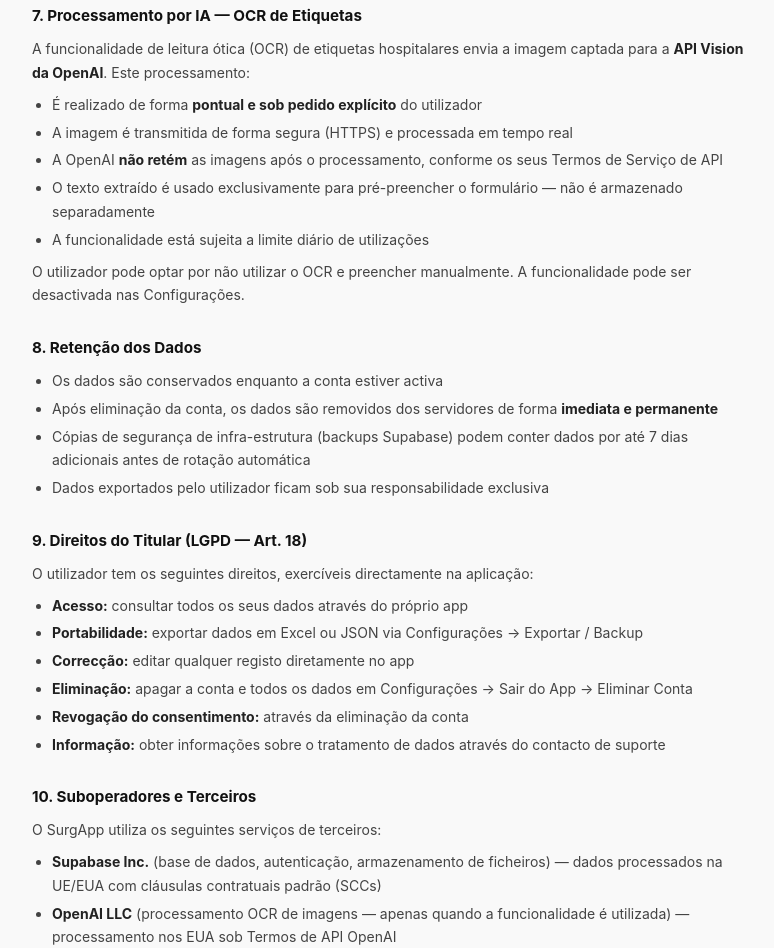
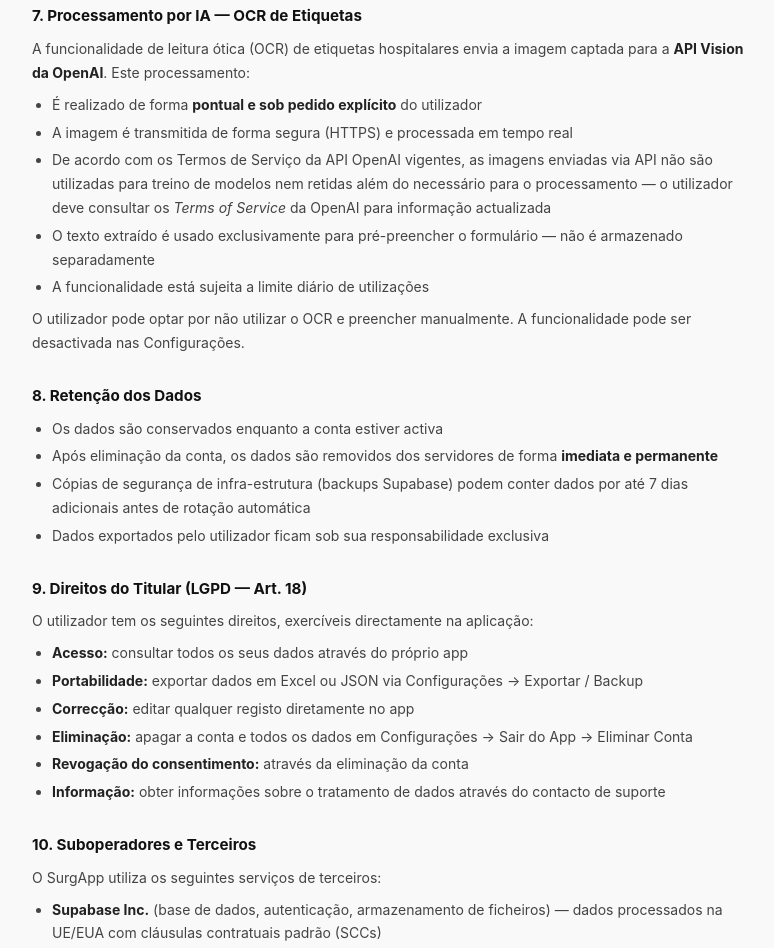
Before and after one commit to chicopmarques-blip/surgapp-legal, a plain HTML site: page privacidade.html in a window 1280 px wide. Shown: the part 2029-2977 px from the top of the page, without its empty margins (248-1022 px from the left). Drawn offline with Linux system fonts and the light colour scheme.

Commit message:
Soften OCR/OpenAI retention claim — reference ToS instead of asserting fact

```diff
--- a/privacidade.html
+++ b/privacidade.html
@@ -146,7 +146,7 @@
     <ul>
       <li>É realizado de forma <strong>pontual e sob pedido explícito</strong> do utilizador</li>
       <li>A imagem é transmitida de forma segura (HTTPS) e processada em tempo real</li>
-      <li>A OpenAI <strong>não retém</strong> as imagens após o processamento, conforme os seus Termos de Serviço de API</li>
+      <li>De acordo com os Termos de Serviço da API OpenAI vigentes, as imagens enviadas via API não são utilizadas para treino de modelos nem retidas além do necessário para o processamento — o utilizador deve consultar os <em>Terms of Service</em> da OpenAI para informação actualizada</li>
       <li>O texto extraído é usado exclusivamente para pré-preencher o formulário — não é armazenado separadamente</li>
       <li>A funcionalidade está sujeita a limite diário de utilizações</li>
     </ul>
```
Also changed, not shown: termos.html (+1 -1 lines).
